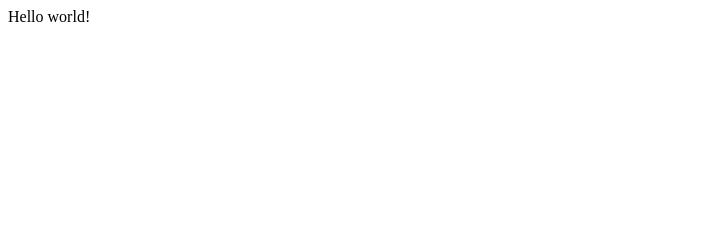
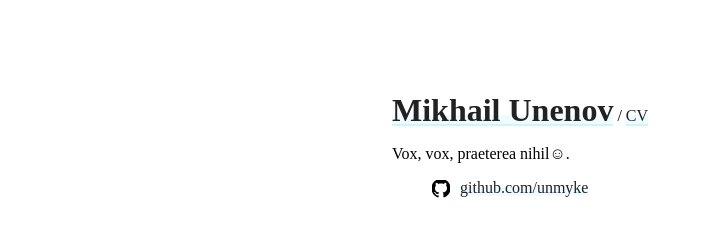
Before and after one commit to unmyke/unmyke.github.io, a Gatsby site: page / in a window 1280 px wide. Shown: the whole page, without its empty margins (0-703 px from the left). Built offline with nearby package versions, Linux system fonts and the light colour scheme; Gatsby itself is replaced by a stand-in of ours.

Commit message:
feat(pages): add index page

```diff
--- a/src/pages/index.js
+++ b/src/pages/index.js
@@ -1,3 +1,20 @@
 import React from "react"
+import Template from "../components/Template"
+import Header from "../components/Header"
+import References from "../components/References"
+import { usePageQuery } from "../utils"
 
-export default () => <div>Hello world!</div>
+const PageIndex = () => {
+  const { pages = [], global, links } = usePageQuery()
+  const currentPageIndex = 0
+  const currentPage = pages[currentPageIndex]
+
+  return (
+    <Template global={global} currentPage={currentPage}>
+      <Header links={links} currentLinkIndex={currentPageIndex} />
+      <p>Vox, vox, praeterea nihil&#9786;.</p>
+      <References />
+    </Template>
+  )
+}
+export default PageIndex
```
